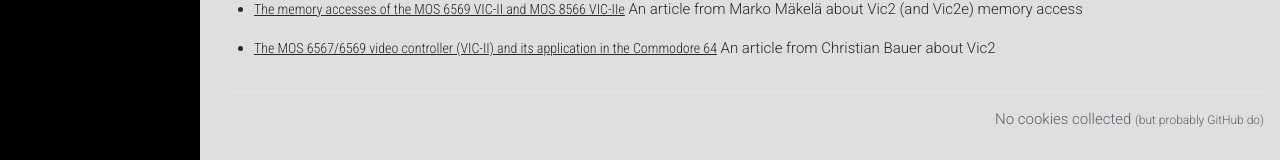
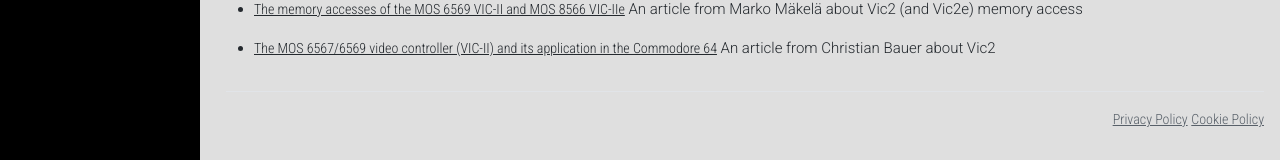
Before and after one commit to c128lib/Reference, a Jekyll site: the page built from index.md, in a window 1280 px wide and 1200 px high. Shown: the part 1037-1197 px from the top of the window. Built offline with Jekyll 4.4.1, drawn with Linux system fonts in a browser that asks for light colours; comment, search, counter and statistics services are not loaded.

Commit message:
Some fix

```diff
--- a/_layouts/index.html
+++ b/_layouts/index.html
@@ -33,11 +33,14 @@
 
       {% if page.title and page.title != 'Index' %}
       <div class="footer border-top border-gray-light mt-5 pt-3 text-right text-gray">
-        <a href="./">home</a> - No cookies collected <small>(but probably GitHub do)</small>
+        <a href="./">home</a> - <a href="https://www.iubenda.com/privacy-policy/25248733" class="iubenda-black iubenda-noiframe iubenda-embed iubenda-noiframe " title="Privacy Policy ">Privacy Policy</a><script type="text/javascript">(function (w,d) {var loader = function () {var s = d.createElement("script"), tag = d.getElementsByTagName("script")[0]; s.src="https://cdn.iubenda.com/iubenda.js"; tag.parentNode.insertBefore(s,tag);}; if(w.addEventListener){w.addEventListener("load", loader, false);}else if(w.attachEvent){w.attachEvent("onload", loader);}else{w.onload = loader;}})(window, document);</script>
+        <a href="https://www.iubenda.com/privacy-policy/25248733/cookie-policy" class="iubenda-black iubenda-noiframe iubenda-embed iubenda-noiframe " title="Cookie Policy ">Cookie Policy</a><script type="text/javascript">(function (w,d) {var loader = function () {var s = d.createElement("script"), tag = d.getElementsByTagName("script")[0]; s.src="https://cdn.iubenda.com/iubenda.js"; tag.parentNode.insertBefore(s,tag);}; if(w.addEventListener){w.addEventListener("load", loader, false);}else if(w.attachEvent){w.attachEvent("onload", loader);}else{w.onload = loader;}})(window, document);</script>
+
       </div>
       {% else %}
       <div class="footer border-top border-gray-light mt-5 pt-3 text-right text-gray">
-        No cookies collected <small>(but probably GitHub do)</small>
+        <a href="https://www.iubenda.com/privacy-policy/25248733" class="iubenda-black iubenda-noiframe iubenda-embed iubenda-noiframe " title="Privacy Policy ">Privacy Policy</a><script type="text/javascript">(function (w,d) {var loader = function () {var s = d.createElement("script"), tag = d.getElementsByTagName("script")[0]; s.src="https://cdn.iubenda.com/iubenda.js"; tag.parentNode.insertBefore(s,tag);}; if(w.addEventListener){w.addEventListener("load", loader, false);}else if(w.attachEvent){w.attachEvent("onload", loader);}else{w.onload = loader;}})(window, document);</script>
+        <a href="https://www.iubenda.com/privacy-policy/25248733/cookie-policy" class="iubenda-black iubenda-noiframe iubenda-embed iubenda-noiframe " title="Cookie Policy ">Cookie Policy</a><script type="text/javascript">(function (w,d) {var loader = function () {var s = d.createElement("script"), tag = d.getElementsByTagName("script")[0]; s.src="https://cdn.iubenda.com/iubenda.js"; tag.parentNode.insertBefore(s,tag);}; if(w.addEventListener){w.addEventListener("load", loader, false);}else if(w.attachEvent){w.attachEvent("onload", loader);}else{w.onload = loader;}})(window, document);</script>
       </div>
       {% endif %}
     </div>
```
Also changed, not shown: MemoryMap.md (+1 -1 lines).
